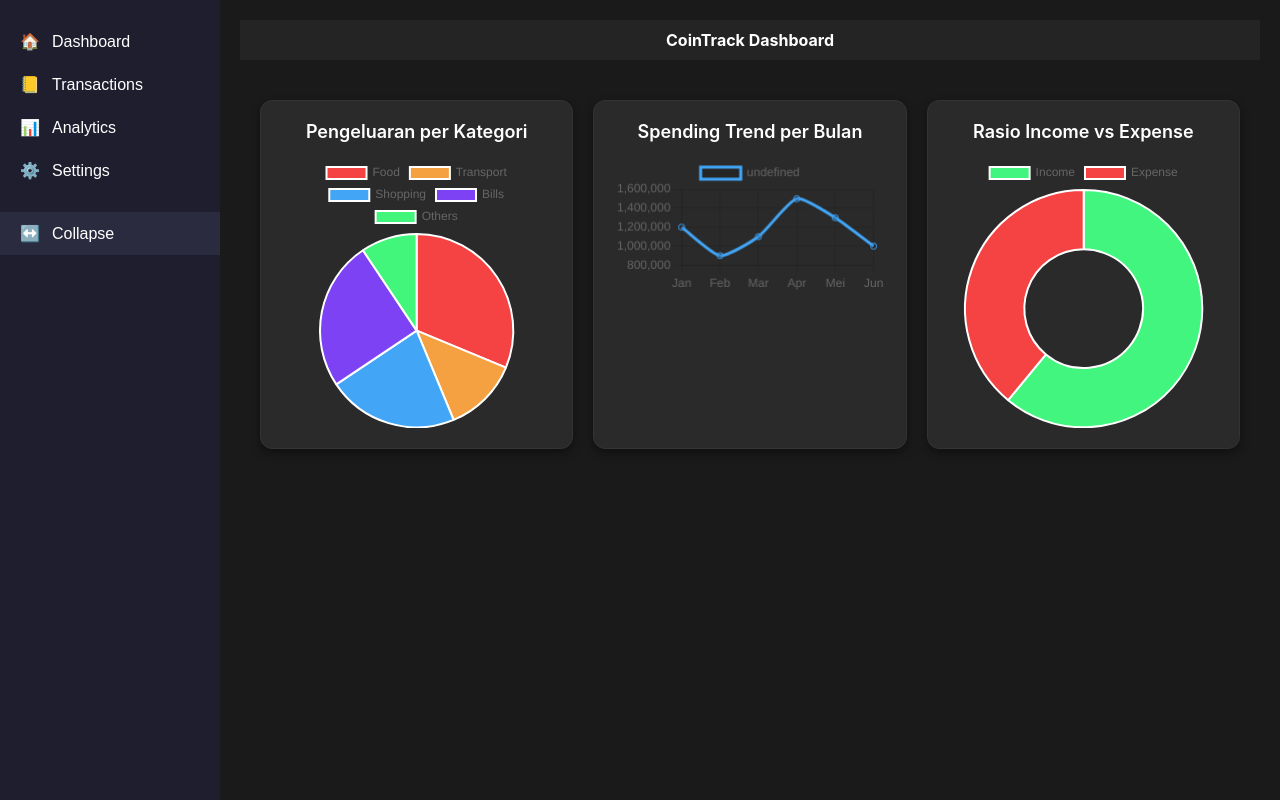
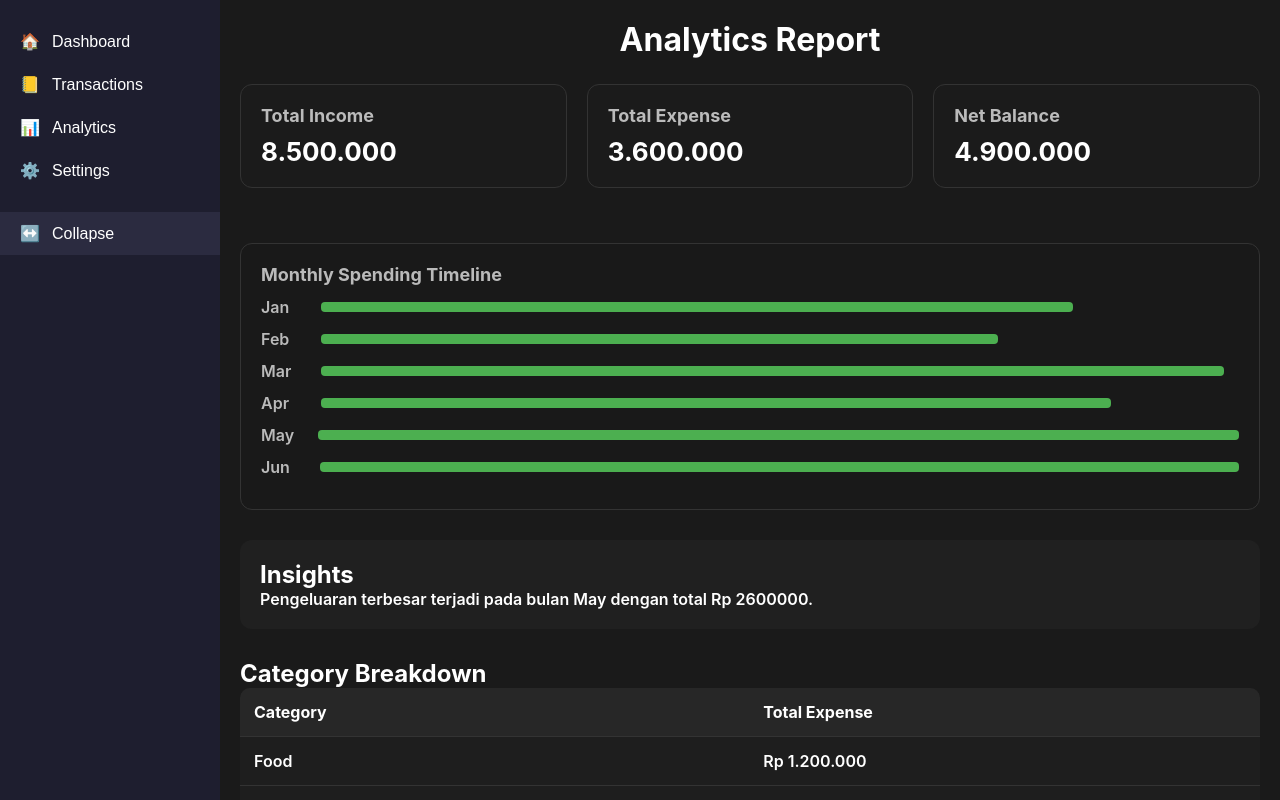
Before and after one commit to FieryInferno/cointrack, a Vue app: page /analytics in a window 1280 px wide. Shown: the top 800 px of the page. Built offline with nearby package versions, Linux system fonts and the light colour scheme; the HTML template or start-up script is replaced by a standard one.

Commit message:
analytics view

```diff
--- a/src/router/routes.ts
+++ b/src/router/routes.ts
@@ -20,7 +20,7 @@ export const authenticatedRoutes = [
   {
     path: '/analytics',
     name: 'Analytics',
-    component: () => import('../views/DashboardView.vue'),
+    component: () => import('../views/AnalyticsView.vue'),
     meta: { title: 'Analytics - CoinTrack' },
     showInMenu: true,
     icon: '📊',
--- /dev/null
+++ b/src/views/AnalyticsView.vue
@@ -0,0 +1,194 @@
+<script lang="ts" setup>
+  import { onMounted, ref, computed } from "vue";
+
+  const incomeVal = ref<HTMLElement | null>(null);
+  const expenseVal = ref<HTMLElement | null>(null);
+  const netVal = ref<HTMLElement | null>(null);
+  const insightText = ref<HTMLElement | null>(null)
+  const monthly = ref<Record<string, number>>({
+    Jan: 2000000,
+    Feb: 1800000,
+    Mar: 2400000,
+    Apr: 2100000,
+    May: 2600000,
+    Jun: 2500000
+  });
+  const maxVal = computed(() => Math.max(...Object.values(monthly.value)));
+  const topMonth = computed(() => Object.entries(monthly.value).sort((a, b) => b[1] - a[1])[0]);
+  const categories = ref<Record<string, number>>({
+    Food: 1200000,
+    Transport: 500000,
+    Shopping: 1500000,
+    Bills: 900000,
+    Entertainment: 450000
+  });
+
+  onMounted(() => {
+    // Dummy data
+    const income = 8500000;
+    const expense = 3600000;
+
+    // Fill summary values
+    incomeVal.value!.innerText = income.toLocaleString("id-ID");
+    expenseVal.value!.innerText = expense.toLocaleString("id-ID");
+    netVal.value!.innerText = (income - expense).toLocaleString("id-ID");
+
+    // // Category table
+    // const table = document.getElementById("categoryTable");
+    // let highest = { name: "", value: 0 };
+
+    // for (const cat in categories) {
+    //   const tr = document.createElement("tr");
+    //   const val = categories[cat];
+
+    //   tr.innerHTML = `
+    //   `;
+
+    //   if (val > highest.value) {
+    //     highest = { name: cat, value: val, row: tr };
+    //   }
+
+    //   table.appendChild(tr);
+    // }
+
+    // // Highlight biggest category
+    // highest.row.classList.add("highlight");
+
+    // Insight calculation
+
+    insightText.value!.innerText =
+      `Pengeluaran terbesar terjadi pada bulan ${topMonth.value[0]} dengan total Rp ${topMonth.value[1]}.`;
+  })
+</script>
+<template>
+  <h1>Analytics Report</h1>
+
+  <!-- Summary -->
+  <div class="summary-cards">
+    <div class="card">
+      <h2>Total Income</h2>
+      <div class="value" ref="incomeVal">Rp 0</div>
+    </div>
+    <div class="card">
+      <h2>Total Expense</h2>
+      <div class="value" ref="expenseVal">Rp 0</div>
+    </div>
+    <div class="card">
+      <h2>Net Balance</h2>
+      <div class="value" ref="netVal">Rp 0</div>
+    </div>
+  </div>
+
+  <!-- Spending timeline (bar without charts) -->
+  <div class="timeline-box card">
+    <h2>Monthly Spending Timeline</h2>
+    <div>
+      <div class="timeline-item" v-for="month in Object.keys(monthly)" :key="month">
+        <div class="timeline-label">{{ month }}</div>
+        <div class="timeline-bar" :style="{ width: (monthly[month] / maxVal) * 100 + '%' }"></div>
+      </div>
+    </div>
+  </div>
+
+  <!-- Insights -->
+  <div class="insight-box" id="insightBox">
+    <h2>Insights</h2>
+    <p ref="insightText">Loading...</p>
+  </div>
+
+  <!-- Category summary -->
+  <h2>Category Breakdown</h2>
+  <table id="categoryTable">
+    <tr>
+      <th>Category</th>
+      <th>Total Expense</th>
+    </tr>
+    <tr v-for="(value, key) in categories" :key="key" :class="{ highlight: value === Math.max(...Object.values(categories)) }">
+      <td>{{ key }}</td>
+      <td>Rp {{ value.toLocaleString("id-ID") }}</td>
+    </tr>
+  </table>
+</template>
+<style scoped>
+  .summary-cards {
+    display: flex;
+    gap: 20px;
+    flex-wrap: wrap;
+    margin-bottom: 30px;
+  }
+  h1 {
+    text-align: center;
+    margin-bottom: 25px;
+  }
+  .card {
+    flex: 1;
+    min-width: 200px;
+  }
+
+  .card h2 {
+    margin: 0 0 10px;
+    font-size: 18px;
+    opacity: 0.7;
+  }
+
+  .card .value {
+    font-size: 26px;
+    font-weight: 700;
+  }
+  .timeline-box {
+    background: #191919;
+    padding: 20px;
+    border-radius: 12px;
+    margin-bottom: 30px;
+  }
+
+  .timeline-item {
+    display: flex;
+    align-items: center;
+    margin: 12px 0;
+  }
+
+  .timeline-bar {
+    height: 10px;
+    background: #4caf50;
+    border-radius: 4px;
+    margin-left: 10px;
+  }
+
+  .timeline-label {
+    width: 50px;
+    opacity: 0.7;
+  }
+
+  /* Insight box */
+  .insight-box {
+    background: #202020;
+    padding: 20px;
+    border-radius: 12px;
+    margin-bottom: 30px;
+  }
+
+  /* Table */
+  table {
+    width: 100%;
+    border-collapse: collapse;
+    background: #1e1e1e;
+    border-radius: 10px;
+    overflow: hidden;
+  }
+
+  th, td {
+    padding: 14px;
+    border-bottom: 1px solid #333;
+    text-align: left;
+  }
+
+  th {
+    background: #272727;
+  }
+
+  tr.highlight {
+    background: #333;
+    font-weight: bold;
+  }
+</style>
```
